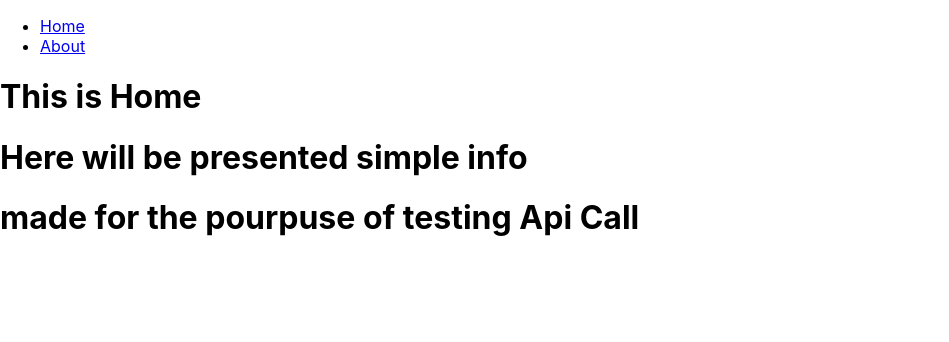
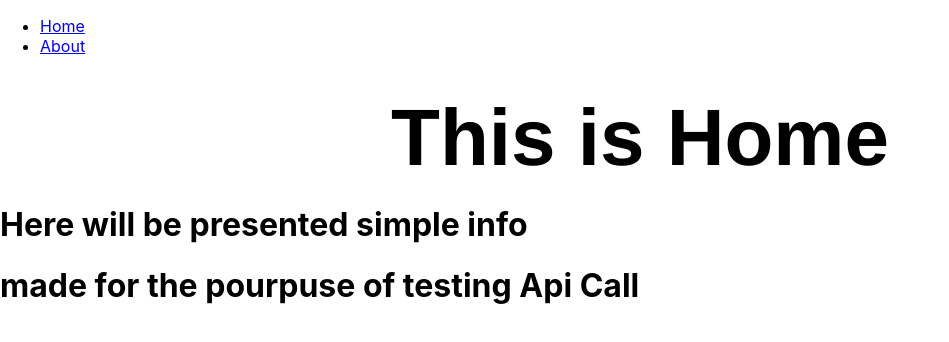
Before and after one commit to EdQuin/RickandMorty_masters_project, a React (Create React App) app: page / in a window 1280 px wide. Shown: the top 342 px of the page, without its empty margins (0-949 px from the left). Built offline with nearby package versions, Linux system fonts and the light colour scheme; no server answers.

Commit message:
Styled components working

```diff
--- a/package.json
+++ b/package.json
@@ -11,6 +11,7 @@
     "react-fetch-hook": "^1.9.5",
     "react-router-dom": "^6.4.4",
     "react-scripts": "5.0.1",
+    "styled-components": "^5.3.6",
     "web-vitals": "^2.1.4"
   },
   "scripts": {
--- a/src/pages/About.js
+++ b/src/pages/About.js
@@ -1,10 +1,11 @@
-import React from "react"
+import React from "react";
+import { Title } from "../styles";
 
 export default function About (){
 
     return (
         <div>
-        <h1>This is About</h1>
+        <Title>This is About</Title>
         <h1>Here will be presented more detail info</h1>
         <h1>Top image and much more</h1>
         </div>
--- a/src/pages/Home.js
+++ b/src/pages/Home.js
@@ -1,10 +1,12 @@
-import React from "react"
+import React from "react";
+import { Title } from "../styles";
+
 
 export default function Home (){
 
     return (
         <div>
-    <h1>This is Home</h1>
+    <Title>This is Home</Title>
     <h1>Here will be presented simple info</h1>
     <h1>made for the pourpuse of testing Api Call</h1>
     </div>
--- /dev/null
+++ b/src/styles.js
@@ -0,0 +1,10 @@
+import styled from "styled-components";
+
+export const Title = styled.h1`
+margin: auto;
+padding-top: 20px;
+font-size: 5em;
+text-align: center;
+color: black;
+font-family: Helvetica;
+`;
```
Also changed, not shown: 1 other file (tests, documents, lock files or other folders).
